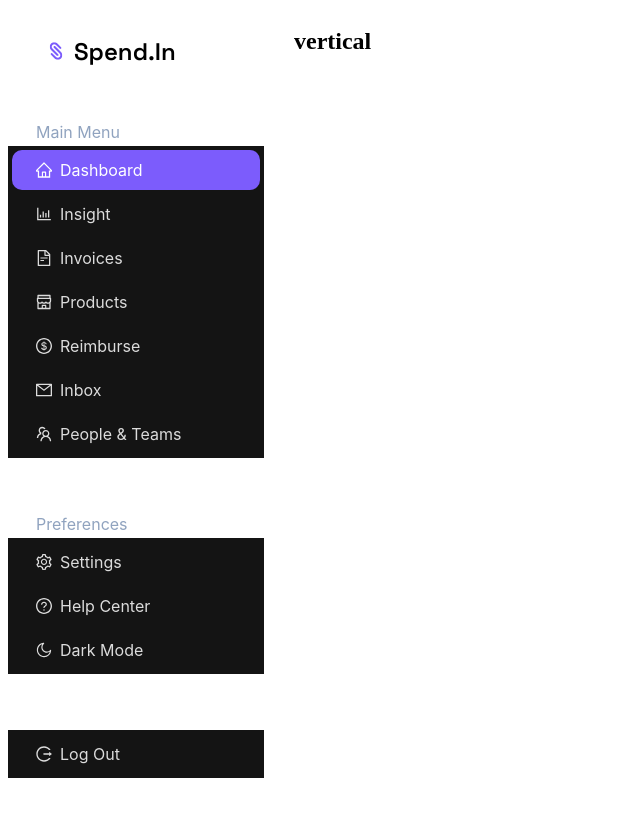
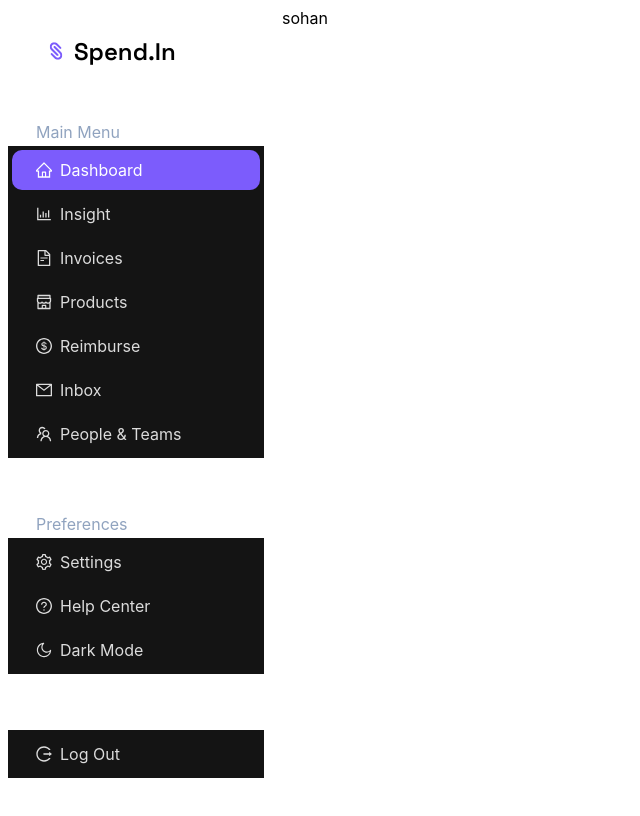
Before and after one commit to sohan-99/antd, a Next.js app: page / in a window 1280 px wide. Shown: the whole page, without its empty margins (0-640 px from the left). Built offline with nearby package versions, Linux system fonts and the light colour scheme.

Commit message:
feat: restructure Home component layout and implement Navber component

```diff
--- a/src/app/page.tsx
+++ b/src/app/page.tsx
@@ -1,11 +1,27 @@
 "use client";
 
+import Navber from "@/components/Navber";
 import SlideBer from "@/components/SlideBer";
-
+import { Row } from "antd";
 
 const Home = () => {
   return (
-    <SlideBer />
+    <Row
+      style={{
+        height: "100vh",
+        width: "100%",
+        display: "flex-start",
+        alignItems: "flex-start",
+        // justifyContent: "center",
+      }}
+    >
+      <Row>
+        <SlideBer />
+      </Row>
+      <Row>
+        <Navber />
+      </Row>
+    </Row>
   );
 };
 
--- /dev/null
+++ b/src/components/Navber.tsx
@@ -0,0 +1,18 @@
+import { Row } from 'antd';
+import React from 'react';
+
+const Navber = () => {
+  return (
+    <Row
+    style={{
+      width: '100%',
+      height: '64px',
+      display: 'flex',
+    }}
+    >
+      sohan
+    </Row>
+  );
+};
+
+export default Navber;
--- a/src/components/SlideBer.tsx
+++ b/src/components/SlideBer.tsx
@@ -27,11 +27,9 @@ const SlideBer = () => {
   ];
 
   return (
-    <Flex>
+
       <Flex
         style={{
-          height: "100vh",
-          width: "286px",
           flexDirection: "column",
         }}
       >
@@ -105,10 +103,7 @@ const SlideBer = () => {
           }))}
         />
       </Flex>
-      <Flex style={{ flex: 1 }}>
-        <h2>vertical</h2>
-      </Flex>
-    </Flex>
+
   );
 };
 
```
